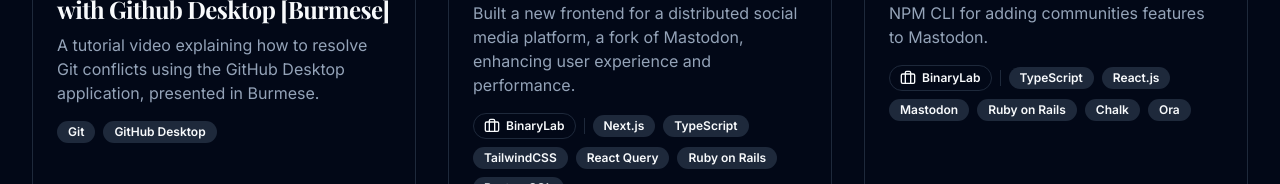
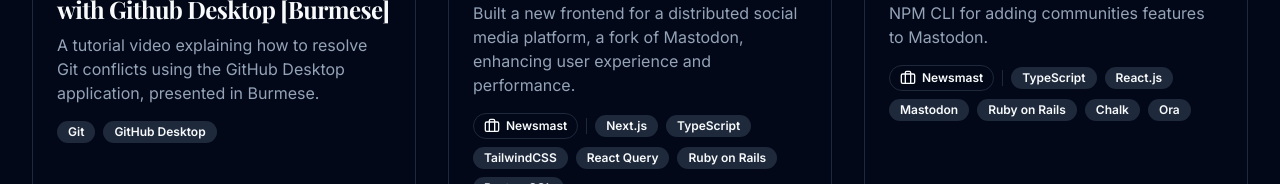
Before and after one commit to channyeintun/portfolio, a Next.js app: page /projects in a window 1280 px wide. Shown: the part 532-716 px from the top of the page. Built offline with nearby package versions, Linux system fonts and the light colour scheme.

Commit message:
Update page.tsx

```diff
--- a/src/app/projects/page.tsx
+++ b/src/app/projects/page.tsx
@@ -35,7 +35,7 @@
     images: [home_channel, web_channel, public_channel, dashboard_channel],
     link: "https://home.channel.org/",
     dataAiHint: "social media",
-    company: "BinaryLab",
+    company: "Newsmast",
   },
   {
     title: "Patchwork Communities CLI",
@@ -44,7 +44,7 @@
     images: [cli],
     link: "https://www.npmjs.com/package/@newsmast/patchwork-communities-cli",
     dataAiHint: "command line interface",
-    company: "BinaryLab",
+    company: "Newsmast",
   },
   {
     title: "SarPhat Publishing Platform",
```
